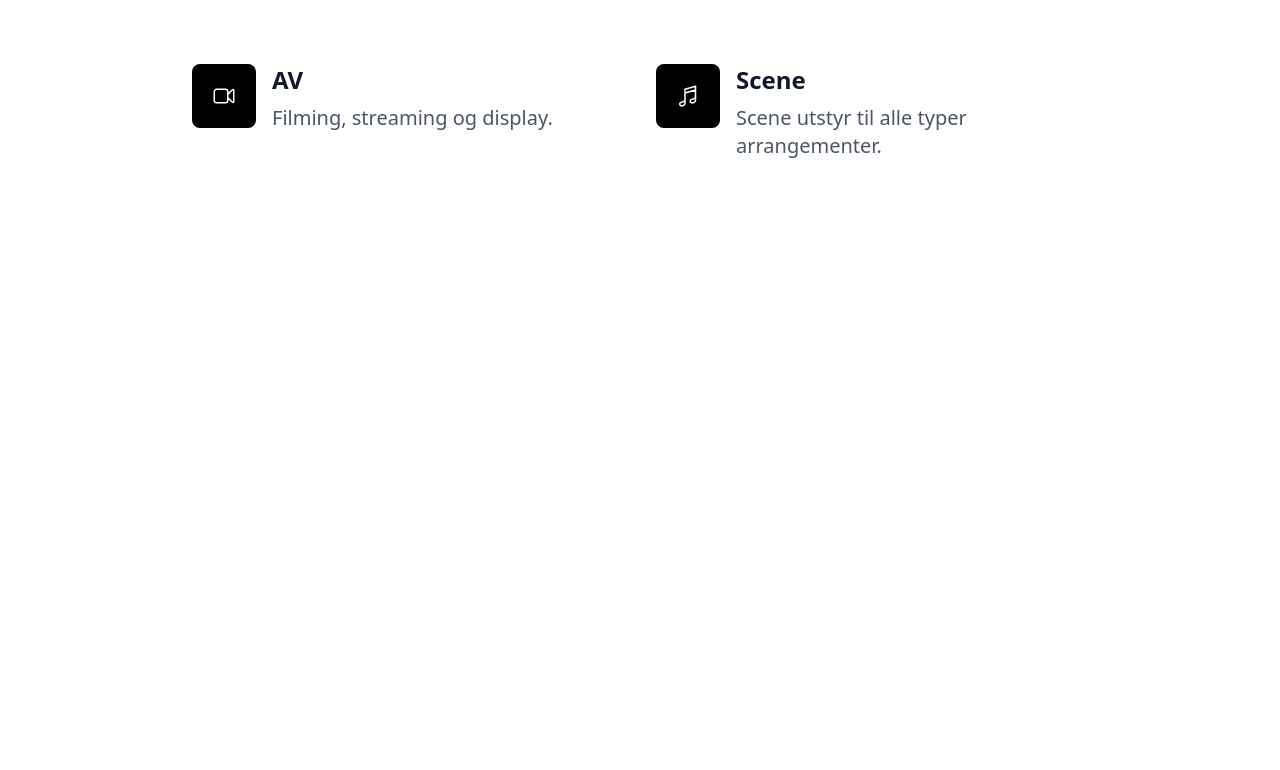
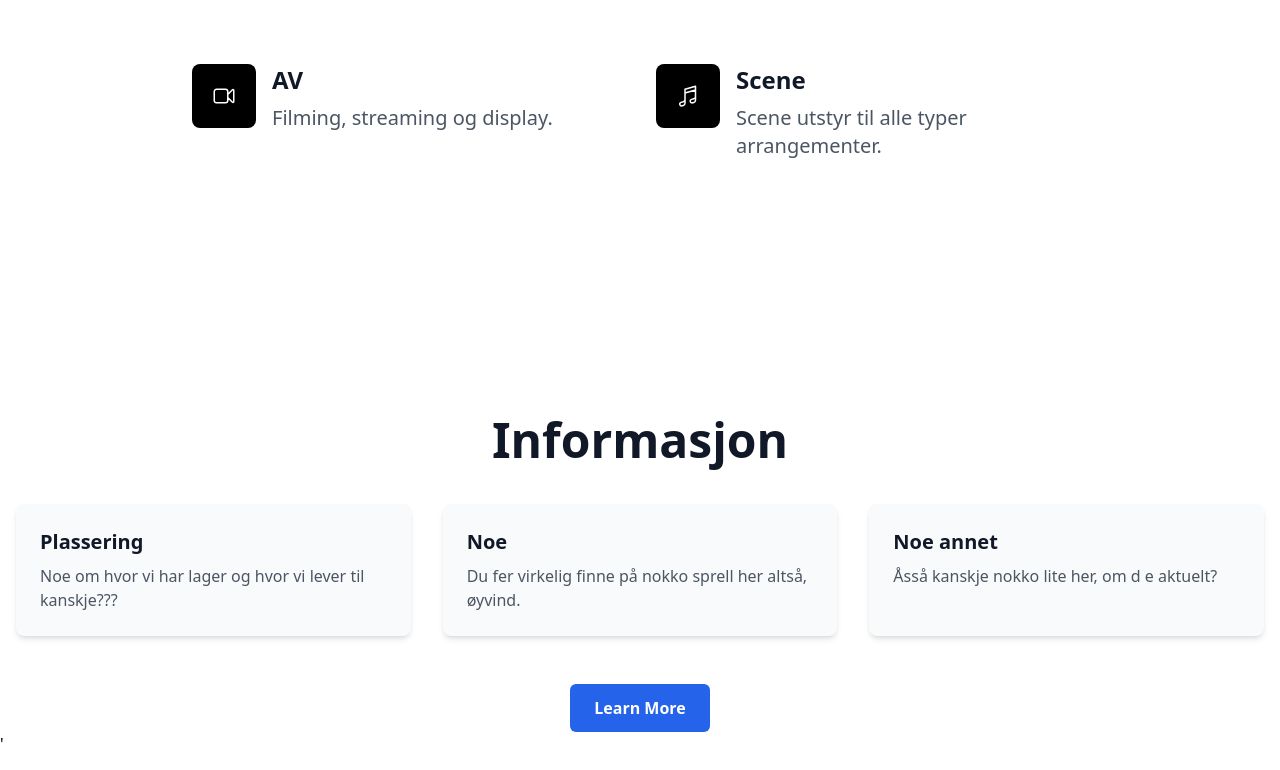
Before and after one commit to ARPCharlie/tresfjordll, a Nuxt app in the folder client/: page / in a window 1280 px wide. Shown: the part 1164-1934 px from the top of the page. Before the commit the page ends 1452 px from the top, so only its background shows below. Built offline with nearby package versions, Linux system fonts and the light colour scheme.

Commit message:
Feat: info
add info section

```diff
--- a/client/pages/index.vue
+++ b/client/pages/index.vue
@@ -193,6 +193,46 @@
       </div>
     </div>
   </div>
+  <div class="bg-white py-24 sm:py-32">
+    <div class="container mx-auto px-4">
+      <div class="max-w-3xl mx-auto text-center">
+        <h2 class="text-4xl font-extrabold text-gray-900 sm:text-5xl">
+          Informasjon
+        </h2>
+      </div>
+      <div class="mt-10">
+        <div class="grid grid-cols-1 gap-8 md:grid-cols-2 lg:grid-cols-3">
+          <div class="bg-gray-50 rounded-lg p-6 shadow-md">
+            <h3 class="text-xl font-semibold text-gray-900 mb-2">Plassering</h3>
+            <p class="text-gray-600">
+              Noe om hvor vi har lager og hvor vi lever til kanskje???
+            </p>
+          </div>
+          <div class="bg-gray-50 rounded-lg p-6 shadow-md">
+            <h3 class="text-xl font-semibold text-gray-900 mb-2">Noe</h3>
+            <p class="text-gray-600">
+              Du fer virkelig finne på nokko sprell her altså, øyvind.
+            </p>
+          </div>
+          <div class="bg-gray-50 rounded-lg p-6 shadow-md">
+            <h3 class="text-xl font-semibold text-gray-900 mb-2">Noe annet</h3>
+            <p class="text-gray-600">
+              Åsså kanskje nokko lite her, om d e aktuelt?
+            </p>
+          </div>
+        </div>
+      </div>
+      <div class="mt-12 text-center">
+        <a
+          href="#"
+          class="inline-block bg-blue-600 text-white font-semibold px-6 py-3 rounded-md hover:bg-blue-700 transition duration-300"
+        >
+          Learn More
+        </a>
+      </div>
+    </div>
+    '
+  </div>
 </template>
 
 <script setup>
```
